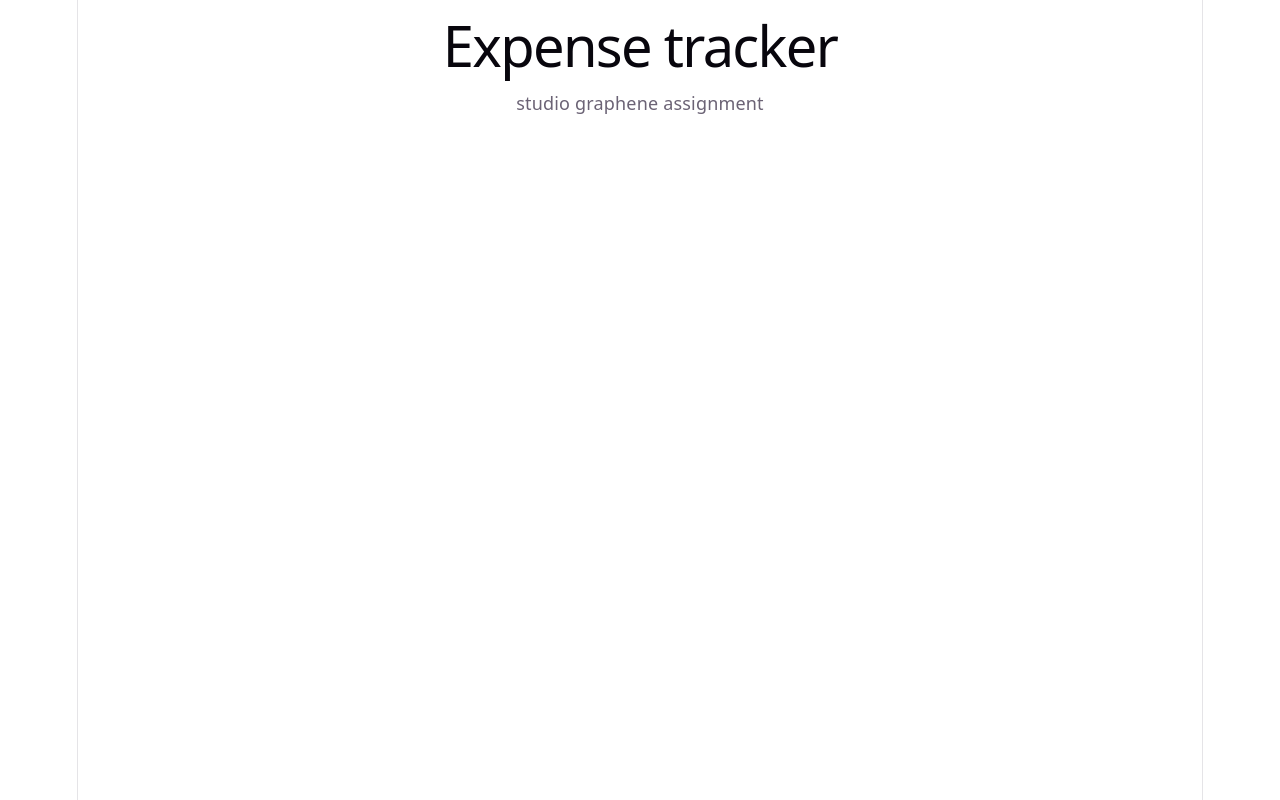
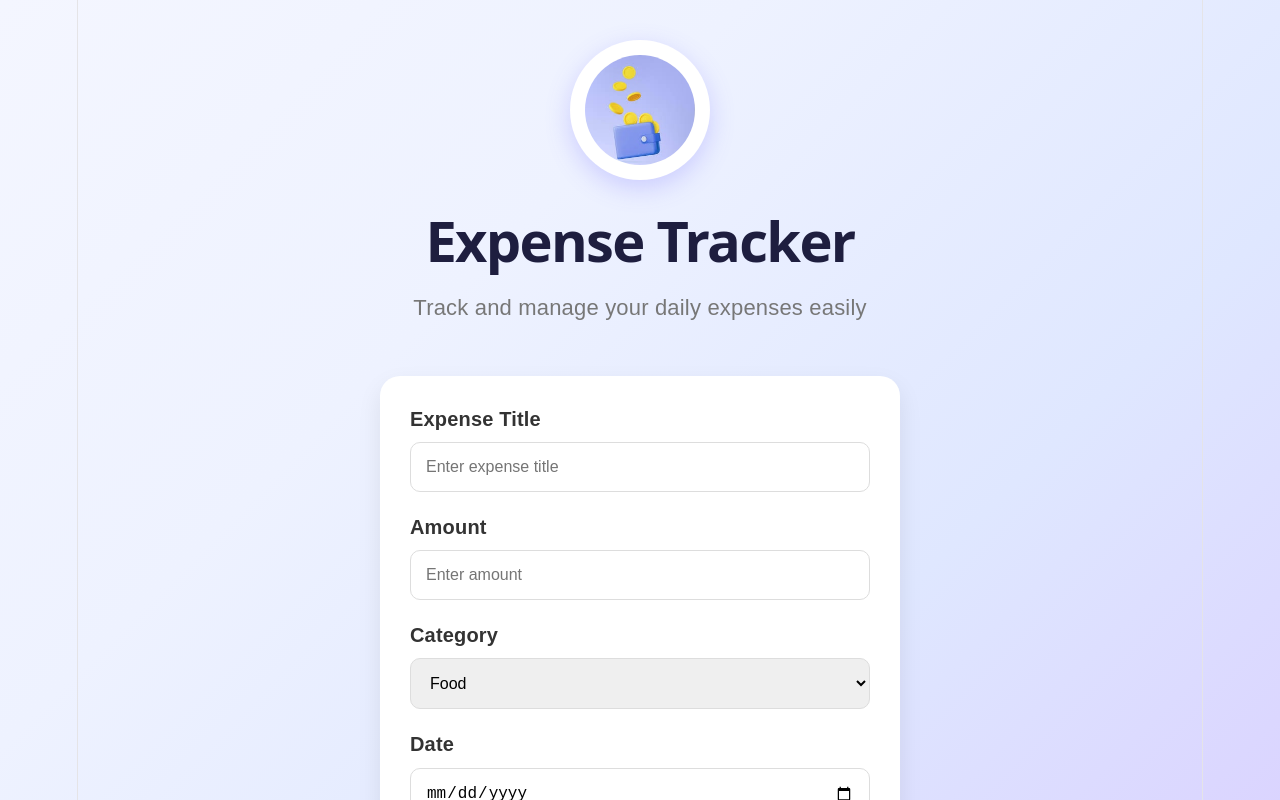
Before and after one commit to kanhatyagii/mini-expense-tracker-project, a React (Vite) app: page / in a window 1280 px wide. Shown: the top 800 px of the page. Built offline with nearby package versions, Linux system fonts and the light colour scheme.

Commit message:
designed expense tracker UI

```diff
--- a/src/App.css
+++ b/src/App.css
@@ -1,184 +1,112 @@
-.counter {
-  font-size: 16px;
-  padding: 5px 10px;
-  border-radius: 5px;
-  color: var(--accent);
-  background: var(--accent-bg);
-  border: 2px solid transparent;
-  transition: border-color 0.3s;
-  margin-bottom: 24px;
-
-  &:hover {
-    border-color: var(--accent-border);
-  }
-  &:focus-visible {
-    outline: 2px solid var(--accent);
-    outline-offset: 2px;
-  }
+* {
+  margin: 0;
+  padding: 0;
+  box-sizing: border-box;
 }
 
-.hero {
-  position: relative;
-
-  .base,
-  .framework,
-  .vite {
-    inset-inline: 0;
-    margin: 0 auto;
+body {
+  font-family: Arial, sans-serif;
+  min-height: 100vh;
+  background: linear-gradient(
+    135deg,
+    #f4f6ff,
+    #eef2ff,
+    #dfe7ff,
+    #d9cfff
+  );
 }
 
-  .base {
-    width: 170px;
-    position: relative;
-    z-index: 0;
+.container {
+  display: flex;
+  flex-direction: column;
+  align-items: center;
+  padding: 40px 20px;
 }
 
-  .framework,
-  .vite {
-    position: absolute;
+.hero-image {
+  width: 140px;
+  height: 140px;
+  object-fit: cover;
+  margin-bottom: 15px;
+  border-radius: 50%;
+  background: white;
+  padding: 15px;
+  box-shadow: 0 8px 25px rgba(108, 99, 255, 0.25);
+  transition: 0.3s;
 }
 
-  .framework {
-    z-index: 1;
-    top: 34px;
-    height: 28px;
-    transform: perspective(2000px) rotateZ(300deg) rotateX(44deg) rotateY(39deg)
-      scale(1.4);
+.hero-image:hover {
+  transform: scale(1.05);
 }
 
-  .vite {
-    z-index: 0;
-    top: 107px;
-    height: 26px;
-    width: auto;
-    transform: perspective(2000px) rotateZ(300deg) rotateX(40deg) rotateY(39deg)
-      scale(0.8);
-  }
+.heading {
+  font-size: 56px;
+  font-weight: 700;
+  color: #1e1e3f;
 }
 
-#center {
+.subheading {
+  color: #777;
+  font-size: 22px;
+  margin-top: 10px;
+  margin-bottom: 35px;
+}
+
+.card {
+  width: 100%;
+  max-width: 520px;
+  background: white;
+  padding: 30px;
+  margin-top:20px;
+  border-radius: 20px;
+  box-shadow: 0 10px 25px rgba(0, 0, 0, 0.08);
+}
+
+.input-group {
   display: flex;
   flex-direction: column;
-  gap: 25px;
-  place-content: center;
-  place-items: center;
-  flex-grow: 1;
-
-  @media (max-width: 1024px) {
-    padding: 32px 20px 24px;
-    gap: 18px;
-  }
+  align-items: flex-start;
+  margin-bottom: 22px;
 }
 
-#next-steps {
-  display: flex;
-  border-top: 1px solid var(--border);
+.input-group label {
   text-align: left;
-
-  & > div {
-    flex: 1 1 0;
-    padding: 32px;
-    @media (max-width: 1024px) {
-      padding: 24px 20px;
-    }
+  width: 100%;
+  font-size: 20px;
+  font-weight: 600;
+  margin-bottom: 10px;
+  color: #333;
 }
 
-  .icon {
-    margin-bottom: 16px;
-    width: 22px;
-    height: 22px;
+.input-group input,
+.input-group select {
+  padding: 15px;
+  width: 100%;
+  font-size: 16px;
+  border: 1px solid #ddd;
+  border-radius: 10px;
+  outline: none;
 }
 
-  @media (max-width: 1024px) {
-    flex-direction: column;
-    text-align: center;
-  }
+.input-group input:focus,
+.input-group select:focus {
+  border-color: #6c63ff;
 }
 
-#docs {
-  border-right: 1px solid var(--border);
-
-  @media (max-width: 1024px) {
-    border-right: none;
-    border-bottom: 1px solid var(--border);
-  }
+.btn {
+  width: 100%;
+  padding: 16px;
+  border: none;
+  border-radius: 12px;
+  background: linear-gradient(to right, #4f6cff, #7b5cff);
+  color: white;
+  font-size: 18px;
+  font-weight: bold;
+  cursor: pointer;
+  transition: 0.3s;
 }
 
-#next-steps ul {
-  list-style: none;
-  padding: 0;
-  display: flex;
-  gap: 8px;
-  margin: 32px 0 0;
-
-  .logo {
-    height: 18px;
+.btn:hover {
+  transform: translateY(-2px);
+  opacity:0.95;
 }
-
-  a {
-    color: var(--text-h);
-    font-size: 16px;
-    border-radius: 6px;
-    background: var(--social-bg);
-    display: flex;
-    padding: 6px 12px;
-    align-items: center;
-    gap: 8px;
-    text-decoration: none;
-    transition: box-shadow 0.3s;
-
-    &:hover {
-      box-shadow: var(--shadow);
-    }
-    .button-icon {
-      height: 18px;
-      width: 18px;
-    }
-  }
-
-  @media (max-width: 1024px) {
-    margin-top: 20px;
-    flex-wrap: wrap;
-    justify-content: center;
-
-    li {
-      flex: 1 1 calc(50% - 8px);
-    }
-
-    a {
-      width: 100%;
-      justify-content: center;
-      box-sizing: border-box;
-    }
-  }
-}
-
-#spacer {
-  height: 88px;
-  border-top: 1px solid var(--border);
-  @media (max-width: 1024px) {
-    height: 48px;
-  }
-}
-
-.ticks {
-  position: relative;
-  width: 100%;
-
-  &::before,
-  &::after {
-    content: '';
-    position: absolute;
-    top: -4.5px;
-    border: 5px solid transparent;
-  }
-
-  &::before {
-    left: 0;
-    border-left-color: var(--border);
-  }
-  &::after {
-    right: 0;
-    border-right-color: var(--border);
-  }
-}
--- a/src/App.jsx
+++ b/src/App.jsx
@@ -1,12 +1,56 @@
-import React from 'react'
+import "./App.css";
+import expenseImage from "./assets/expense.jpg";
 
-const App = () => {
+function App() {
   return (
-    <div>
-      <h1> Expense tracker</h1>
-        <p>studio graphene assignment </p>
+    <div className="container">
+
+      <img
+        src={expenseImage}
+        alt="Expense Tracker"
+        className="hero-image"
+      />
+
+      <h1 className="heading">Expense Tracker</h1>
+
+      <p className="subheading">
+        Track and manage your daily expenses easily
+      </p>
+
+      <div className="card">
+
+        <div className="input-group">
+          <label>Expense Title</label>
+          <input type="text" placeholder="Enter expense title" />
+        </div>
+
+        <div className="input-group">
+          <label>Amount</label>
+          <input type="number" placeholder="Enter amount" />
+        </div>
+
+        <div className="input-group">
+          <label>Category</label>
+          <select>
+            <option>Food</option>
+            <option>Travel</option>
+            <option>Shopping</option>
+            <option>Bills</option>
+          </select>
+        </div>
+
+        <div className="input-group">
+          <label>Date</label>
+          <input type="date" />
+        </div>
+
+        <button className="btn">
+          + Add Expense
+        </button>
+
+      </div>
     </div>
-  )
+  );
 }
 
-export default App
+export default App;
```
Also changed, not shown: src/assets/expense.jpg (added). Lines whose indentation alone changed are shown as unchanged.
